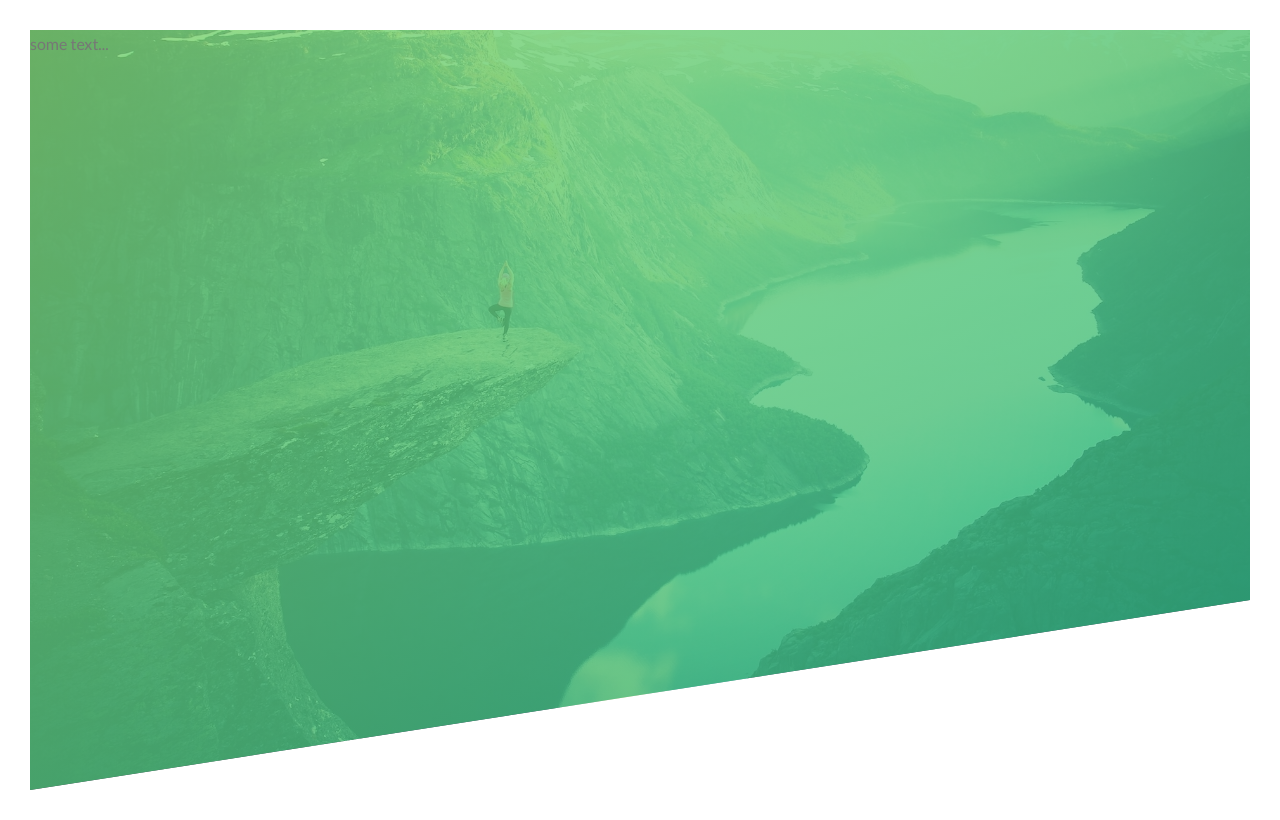
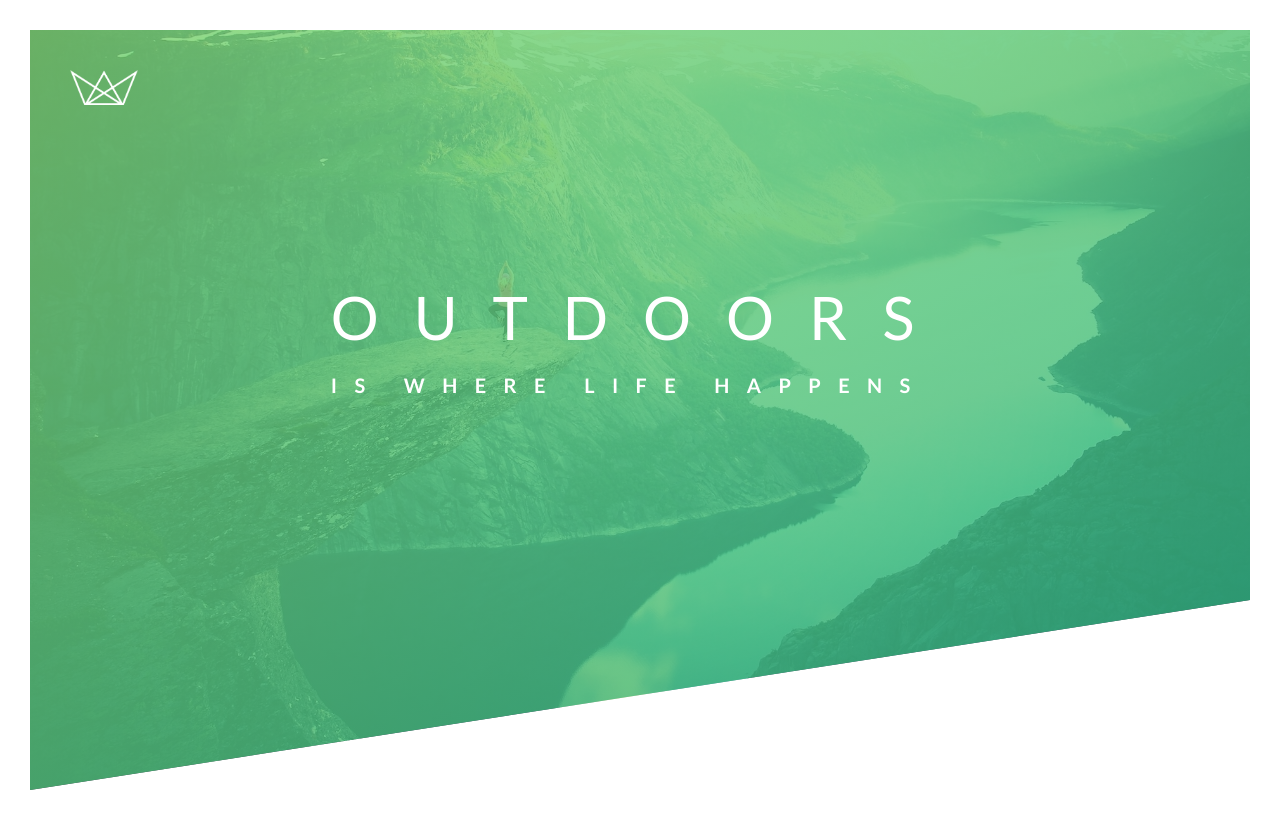
Before and after one commit to thomruns/NatoursTKD, a plain HTML site: page index.html in a window 1280 px wide. Drawn offline with Linux system fonts and the light colour scheme.

Commit message:
Header headline, subhead, logo styled

```diff
--- a/css/style.css
+++ b/css/style.css
@@ -24,6 +24,7 @@ body {
     padding: 30px; /* 30px white border around entire page */
 }
 
+/* Header styles */
 .header {
     height: 95vh;
     background-image: linear-gradient(to right bottom,
@@ -32,6 +33,43 @@ body {
     url("../img/hero.jpg");
     background-size: cover;
     background-position: top;
+    position: relative;
     clip-path: polygon(0 0, 100% 0, 100% 75%, 0 100%); /* clip the image */
 
 }
+
+.logo-box {
+    position: absolute;
+    top: 40px;
+    left: 40px;
+}
+
+.logo {
+    height: 35px;
+}
+
+.text-box {
+    position: absolute;
+    top: 40%;
+    left: 50%;
+    transform: translate(-50%, -50%); /* To center the div containing the headline */
+}
+
+.heading-primary {
+    color: #fff;
+    text-transform: uppercase;
+}
+
+.heading-primary-main {
+    display: block;
+    font-size: 60px;
+    font-weight: 400;
+    letter-spacing: 35px;
+}
+
+.heading-primary-sub {
+    display: block;
+    font-size: 20px;
+    font-weight: 700;
+    letter-spacing: 17.4px;
+}
--- a/index.html
+++ b/index.html
@@ -14,7 +14,15 @@
     </head>
     <body>
         <header class="header">
-            some text...
+            <div class="logo-box">
+                <img src="img/logo-white.png" alt="Logo" class="logo">
+            </div>
+            <div class="text-box">
+                <h1 class="heading-primary">
+                    <span class="heading-primary-main">Outdoors</span>
+                    <span class="heading-primary-sub">is where life happens</span>
+                </h1>
+            </div>
         </header>
     </body>
 </html>
```
